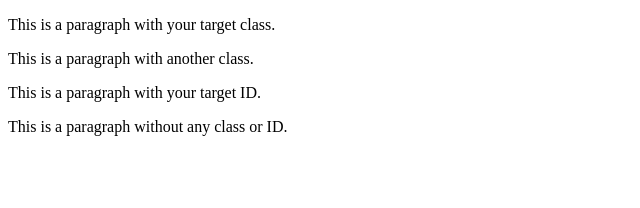
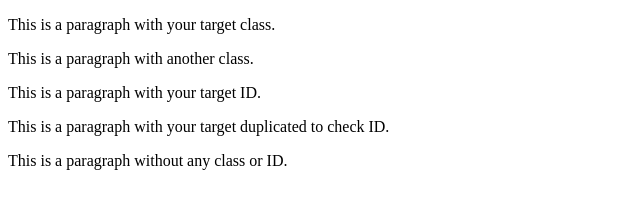
Before and after one commit to jdyepest/test_scraping, a plain HTML site: page index.html in a window 1280 px wide. Shown: the whole page, without its empty margins (0-640 px from the left). Drawn offline with Linux system fonts and the light colour scheme.

Commit message:
Update index.html

```diff
--- a/index.html
+++ b/index.html
@@ -7,6 +7,7 @@
     <p class="target-class">This is a paragraph with your target class.</p>
     <p class="another-class">This is a paragraph with another class.</p>
     <p id="target-id">This is a paragraph with your target ID.</p>
+    <p id="target-id">This is a paragraph with your target duplicated to check ID.</p>
     <p>This is a paragraph without any class or ID.</p>
 </body>
 </html>
```
